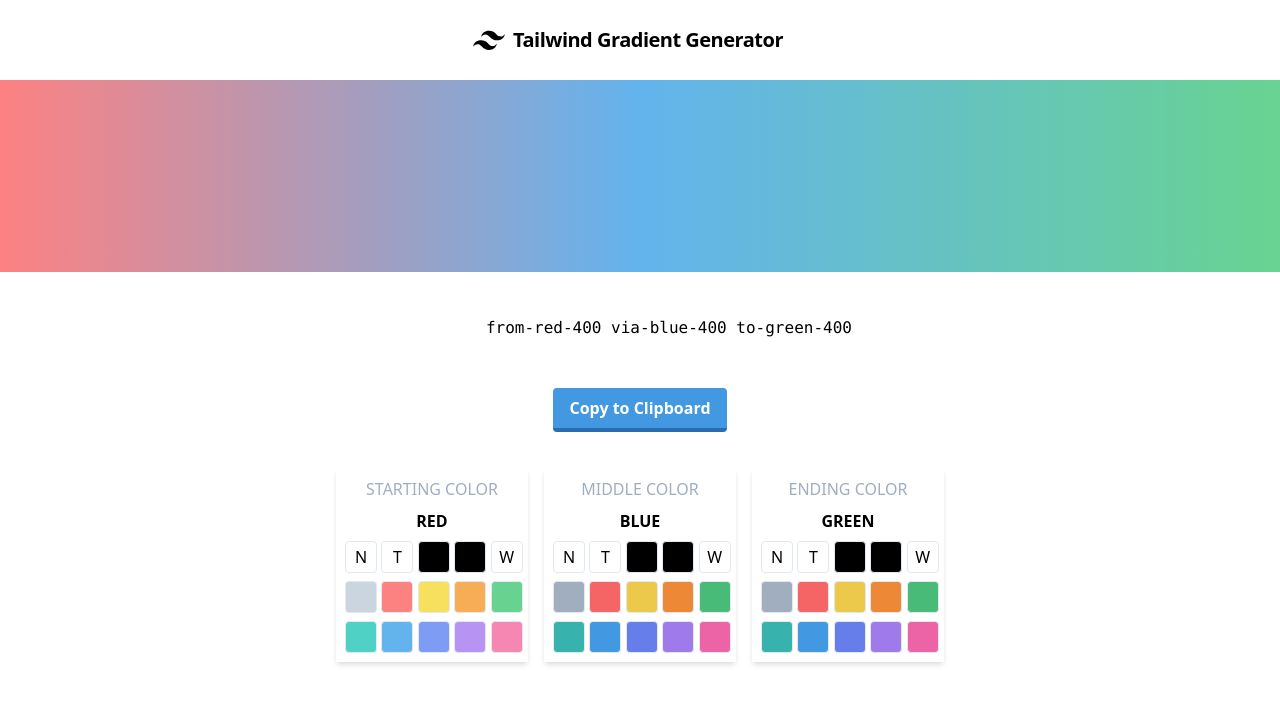
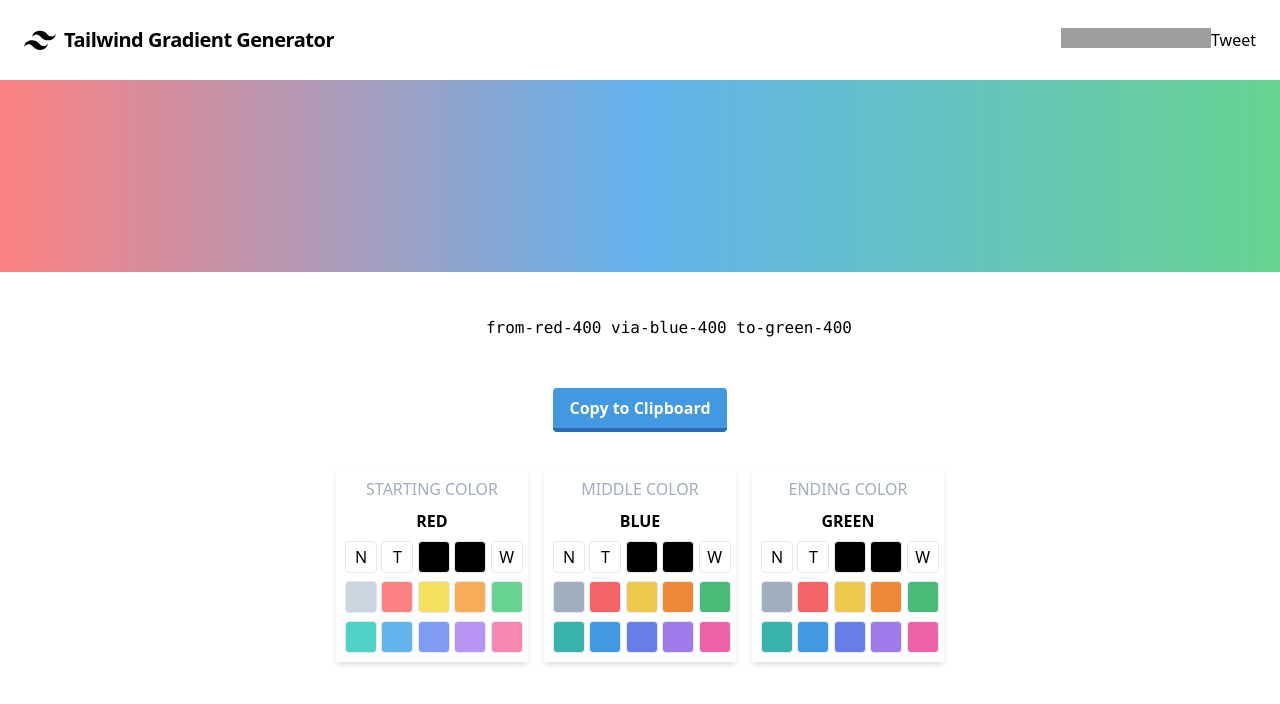
Before and after one commit to roberthgnz/tailwind-gradient-generator, a Vue app: page / in a window 1280 px wide. Shown: the top 704 px of the page. Built offline with nearby package versions, Linux system fonts and the light colour scheme; grey boxes are pictures that could not be loaded.

Commit message:
Allow share

```diff
--- a/index.html
+++ b/index.html
@@ -12,5 +12,10 @@
   <body>
     <div id="app"></div>
     <script src="./src/index.js"></script>
+    <script
+      type="text/javascript"
+      src="https://platform.twitter.com/widgets.js"
+      defer
+    ></script>
   </body>
 </html>
--- a/src/App.vue
+++ b/src/App.vue
@@ -1,6 +1,6 @@
 <template>
   <div>
-    <nav class="flex items-center justify-center flex-wrap bg-white p-6">
+    <nav class="flex items-center justify-between flex-wrap bg-white p-6">
       <div class="flex items-center flex-shrink-0 text-black mr-6">
         <svg
           class="fill-black h-8 w-8 mr-2"
@@ -17,6 +17,26 @@
           >Tailwind Gradient Generator</span
         >
       </div>
+      <ul class="flex">
+        <li>
+          <iframe
+            src="https://ghbtns.com/github-btn.html?user=buzz-js&repo=tailwind-gradient-generator&type=star&count=true"
+            frameborder="0"
+            scrolling="0"
+            width="150"
+            height="20"
+            title="GitHub"
+          ></iframe>
+        </li>
+        <li>
+          <a
+            class="twitter-share-button"
+            href="https://twitter.com/intent/tweet"
+          >
+            Tweet</a
+          >
+        </li>
+      </ul>
     </nav>
     <div class="h-48 bg-gradient-to-r" :class="gradient"></div>
 
@@ -27,8 +47,23 @@
       </code>
       </pre>
       <div>
+        <div v-if="copied" class="text-center py-4 lg:px-4">
+          <div
+            class="p-2 bg-indigo-800 items-center text-indigo-100 leading-none lg:rounded-full flex lg:inline-flex"
+            role="alert"
+          >
+            <span
+              class="flex rounded-full bg-indigo-500 uppercase px-2 py-1 text-xs font-bold mr-3"
+              >Copied</span
+            >
+            <span class="font-semibold mr-2 text-left flex-auto">{{
+              gradient
+            }}</span>
+          </div>
+        </div>
         <button
           class="bg-blue-500 hover:bg-blue-400 text-white font-bold py-2 px-4 border-b-4 border-blue-700 hover:border-blue-500 rounded"
+          @click="copyToClipboard"
         >
           Copy to Clipboard
         </button>
@@ -124,6 +159,7 @@
       from: "red",
       to: "green",
       via: "blue",
+      copied: false,
     };
   },
   methods: {
@@ -143,6 +179,28 @@
       let index = colors.findIndex((i) => i === color);
       return index !== -1 ? colors[index][0] : null;
     },
+    copyToClipboard() {
+      function selectElementText(element) {
+        if (document.selection) {
+          let range = document.body.createTextRange();
+          range.moveToElementText(element);
+          range.select();
+        } else if (window.getSelection) {
+          let range = document.createRange();
+          range.selectNode(element);
+          window.getSelection().removeAllRanges();
+          window.getSelection().addRange(range);
+        }
+      }
+      let element = document.createElement("div");
+      element.textContent = this.gradient;
+      document.body.appendChild(element);
+      selectElementText(element);
+      document.execCommand("copy");
+      element.remove();
+      this.copied = true;
+      setTimeout(() => (this.copied = false), 2000);
+    },
   },
   computed: {
     gradient() {
```
